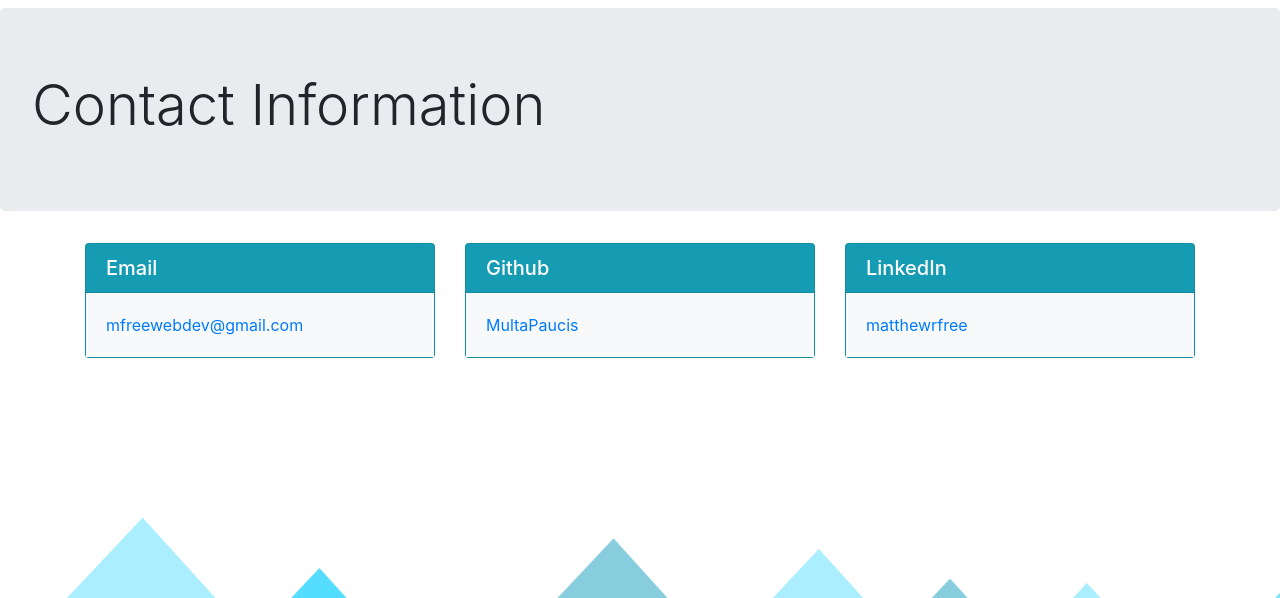
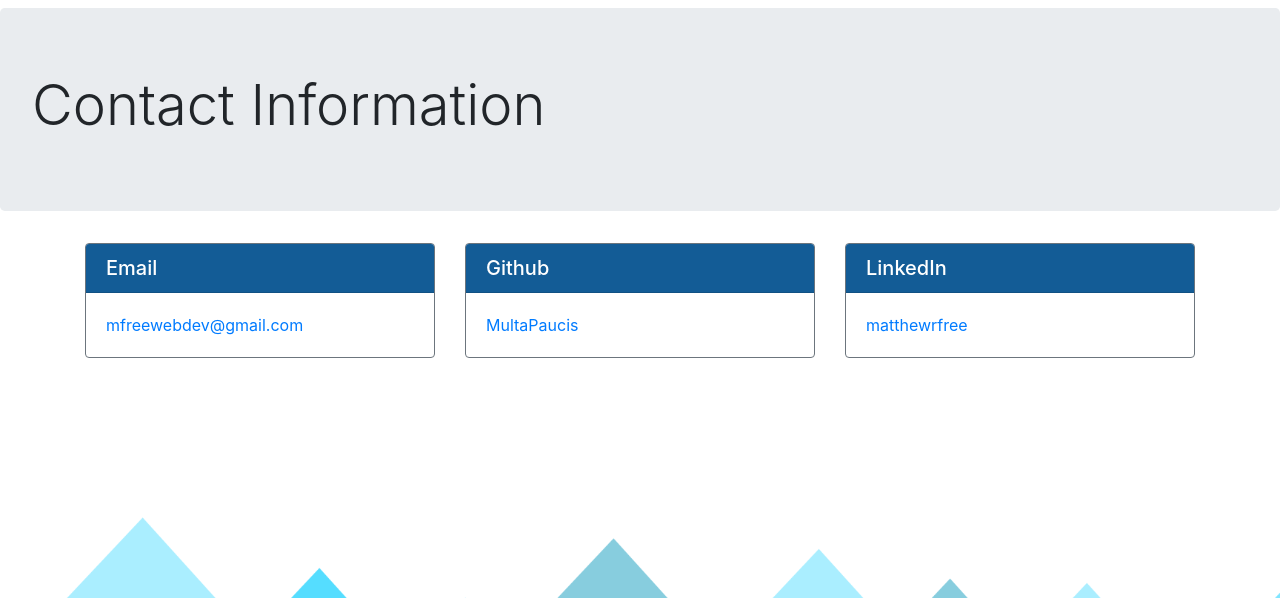
Before and after one commit to multapaucis/resume_site, a Django app: page /contact in a window 1280 px wide. Shown: the part 56-654 px from the top of the page. Run offline with Django 3.2, Linux system fonts and the light colour scheme; some libraries are stand-ins or nearby versions.

Commit message:
Update colors on Cards`

```diff
--- a/cv/templates/cv/contact.html
+++ b/cv/templates/cv/contact.html
@@ -8,21 +8,21 @@
 
 {% block content %}
 	<div class="card-deck">
-		<div class="card text-white bg-info mb-3">
-			<h5 class="card-header">Email</h5>
-  			<div class="card-body bg-light">
+		<div class="card border-secondary mb-3">
+			<h5 class="card-header text-white" style="background-color: #135c96;">Email</h5>
+  			<div class="card-body">
 				<a class="card-title" href="mailto:mfreewebdev@gmail.com">mfreewebdev@gmail.com</a>
 			</div>
 		</div>
-		<div class="card text-white bg-info mb-3">
-			<h5 class="card-header">Github</h5>
-  			<div class="card-body bg-light">
+		<div class="card border-secondary mb-3">
+			<h5 class="card-header text-white" style="background-color: #135c96;">Github</h5>
+  			<div class="card-body">
 				<a class="card-title" href="https://github.com/multapaucis">MultaPaucis</a>
 			</div>
 		</div>
-		<div class="card text-white bg-info mb-3">
-			<h5 class="card-header">LinkedIn</h5>
-  			<div class="card-body bg-light">
+		<div class="card border-secondary mb-3">
+			<h5 class="card-header text-white" style="background-color: #135c96;">LinkedIn</h5>
+  			<div class="card-body">
 				<a class="card-title" href="https://www.linkedin.com/in/matthewrfree/">matthewrfree</a>
 			</div>
 		</div>
--- a/cv/templates/cv/education.html
+++ b/cv/templates/cv/education.html
@@ -10,8 +10,8 @@
 {% block content %}
 
 {% for school in education %}
-	<div class="card text-white bg-info mb-3">
-		<h5 class="card-header">{{ school.school_name }}</h5>
+	<div class="card border-secondary mb-3">
+		<h5 class="card-header text-white" style="background-color: #135c96;">{{ school.school_name }}</h5>
 		<div class="card-body">
 			<ul class="card-text">
 				<li>{{ school.degree }}</li>
@@ -20,7 +20,7 @@
 		</div>
 		</div>
 {% empty %}
-	<div class="card text-white bg-info mb-3">
+	<div class="card text-white bg-warning mb-3">
 		<div class="card-body">
 			<p class="card-text">Looks like no Education information has been added yet</p>
 		</div>
--- a/cv/templates/cv/jobs.html
+++ b/cv/templates/cv/jobs.html
@@ -11,8 +11,8 @@
 
 
 	{% for job in jobs %}
-		<div class="card text-white bg-info mb-3">
-			<h5 class="card-header">{{ job }}</h5>
+		<div class="card border-secondary mb-3">
+			<h5 class="card-header text-white" style="background-color: #135c96;">{{ job }}</h5>
   			<div class="card-body">
   				<h6 class="card-subtitle mb-2">{{ job.date_started|date:"F Y"}} - {{ job.date_finished|date:"F Y" }}</h6>
   				<h6 class="card-title">{{ job.location }}</h6>
--- a/cv/templates/cv/skills.html
+++ b/cv/templates/cv/skills.html
@@ -11,8 +11,8 @@
 
 <div class="card-columns">
 	{% for type in skillTypes %}
-		<div class="card mb-3">
-			<h5 class="card-header text-white bg-info">{{ type.type_name }}</h5>
+		<div class="card border-secondary mb-3">
+			<h5 class="card-header text-white" style="background-color: #135c96;">{{ type.type_name }}</h5>
 			<ul class="list-group list-group-flush">
 				{% for skill in type.skills %}
 					<li class="list-group-item">{{ skill.skill_name }}</li>
@@ -22,7 +22,7 @@
 			</ul>
 		</div>
 	{% empty %}
-		<div class="card text-white bg-info mb-3">
+		<div class="card text-white bg-warning border-secondary mb-3">
 			<div class="card-body">
 				<h5 class="card-title">Looks like no Skills have been added yet</h5>
 			</div>
```
